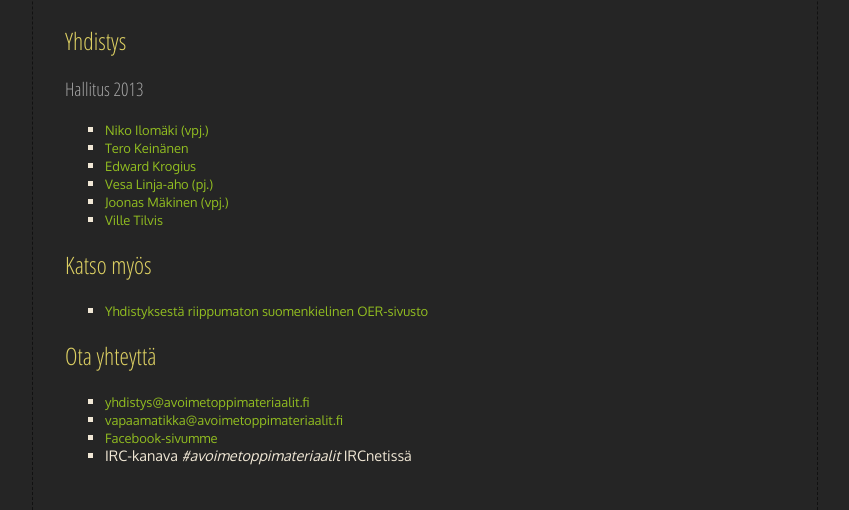
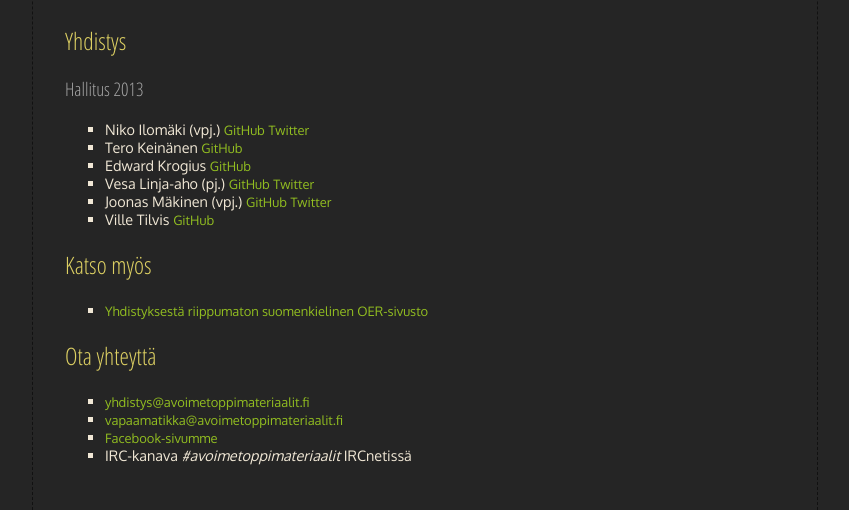
Before and after one commit to avoimet-oppimateriaalit-ry/avoimet-oppimateriaalit-ry.github.io, a Jekyll site: the page built from index.html, in a window 1280 px wide. Shown: the part 629-1139 px from the top of the page, without its empty margins (215-1064 px from the left). Built offline with Jekyll 4.4.1, drawn with Linux system fonts in a browser that asks for light colours.

Commit message:
Twitter-linkit

```diff
--- a/index.html
+++ b/index.html
@@ -21,12 +21,12 @@
 <h3>Hallitus 2013</h3>
 
 <ul>
-	<li><a href="https://github.com/NVI">Niko Ilomäki (vpj.)</a></li>
-	<li><a href="https://github.com/kenkku">Tero Keinänen</a></li>
-	<li><a href="https://github.com/wedrawde">Edward Krogius</a></li>
-	<li><a href="https://github.com/linjaaho">Vesa Linja-aho (pj.)</a></li>
-	<li><a href="https://github.com/JoonasD6">Joonas Mäkinen (vpj.)</a></li>
-	<li><a href="https://github.com/VilleTilvis">Ville Tilvis</a></li>
+	<li>Niko Ilomäki (vpj.) <a href="https://github.com/NVI">GitHub</a> <a href="https://twitter.com/nilomaki">Twitter</a></li>
+	<li>Tero Keinänen <a href="https://github.com/kenkku">GitHub</a></li>
+	<li>Edward Krogius <a href="https://github.com/wedrawde">GitHub</a></li>
+	<li>Vesa Linja-aho (pj.) <a href="https://github.com/linjaaho">GitHub</a> <a href="https://twitter.com/linjaaho">Twitter</a></li>
+	<li>Joonas Mäkinen (vpj.) <a href="https://github.com/JoonasD6">GitHub</a> <a href="https://twitter.com/JoonasD6">Twitter</a></li>
+	<li>Ville Tilvis <a href="https://github.com/VilleTilvis">GitHub</a></li>
 </ul>
 
 <h2>Katso myös</h2>
```
